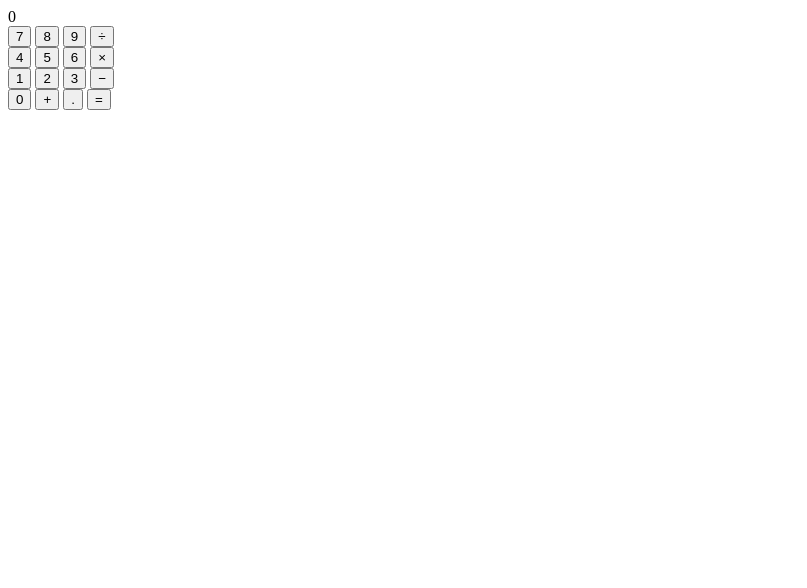
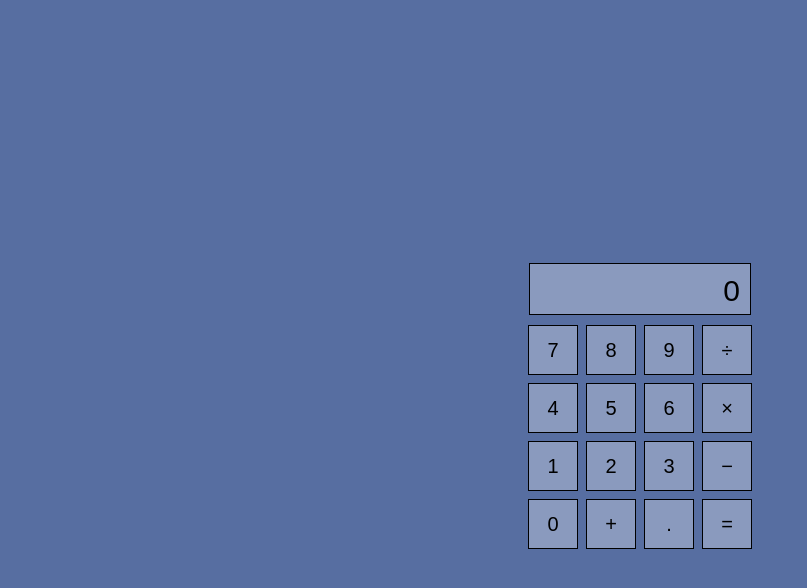
Before and after one commit to juntyyzx/Simple-calculator, a plain HTML site: page index.html in a window 1280 px wide. Shown: the whole page, without its empty margins (0-807 px from the left). Drawn offline with Linux system fonts and the light colour scheme.

Commit message:
i've made some changes in html and css files.

```diff
--- a/index.html
+++ b/index.html
@@ -8,11 +8,11 @@
 </head>
 <body>
     <div class="wrapper">
-        <section>
+        <section class="calc-display">
             0
     </section>
 <section class="calc-buttons">
-    <div class="calc-buttons-row">
+    <div class="calc-button-row">
             <button class="calc-button">7</button>
             <button class="calc-button">8</button>
             <button class="calc-button">9</button>
--- a/styles.css
+++ b/styles.css
@@ -1,3 +1,35 @@
-.body {
-    background-color: #ff0000;
+body {
+    background-color: #1a3a80bb;
+    font-family: Arial, sans-serif;
 }
+
+.wrapper {
+    display: flex;
+    flex-direction: column;
+    align-items: center;
+    justify-content: center;
+    height: 100vh;
+}
+.calc-display {
+    width: 200px;
+    height: 30px;
+    background-color: rgba(255, 255, 255, 0.3);
+    border: 1px solid #000000;
+    text-align: right;
+    padding: 10px;
+    font-size: 30px;
+    margin-bottom: 6px;
+}
+.calc-button-row {
+    display: flex;
+    justify-content: center;
+}
+
+.calc-button {
+    width: 50px;
+    height: 50px;
+    margin: 4px;
+    font-size: 20px;
+    background-color: rgba(255, 255, 255, 0.3);
+    border: 1px solid #000000;
+}
```
